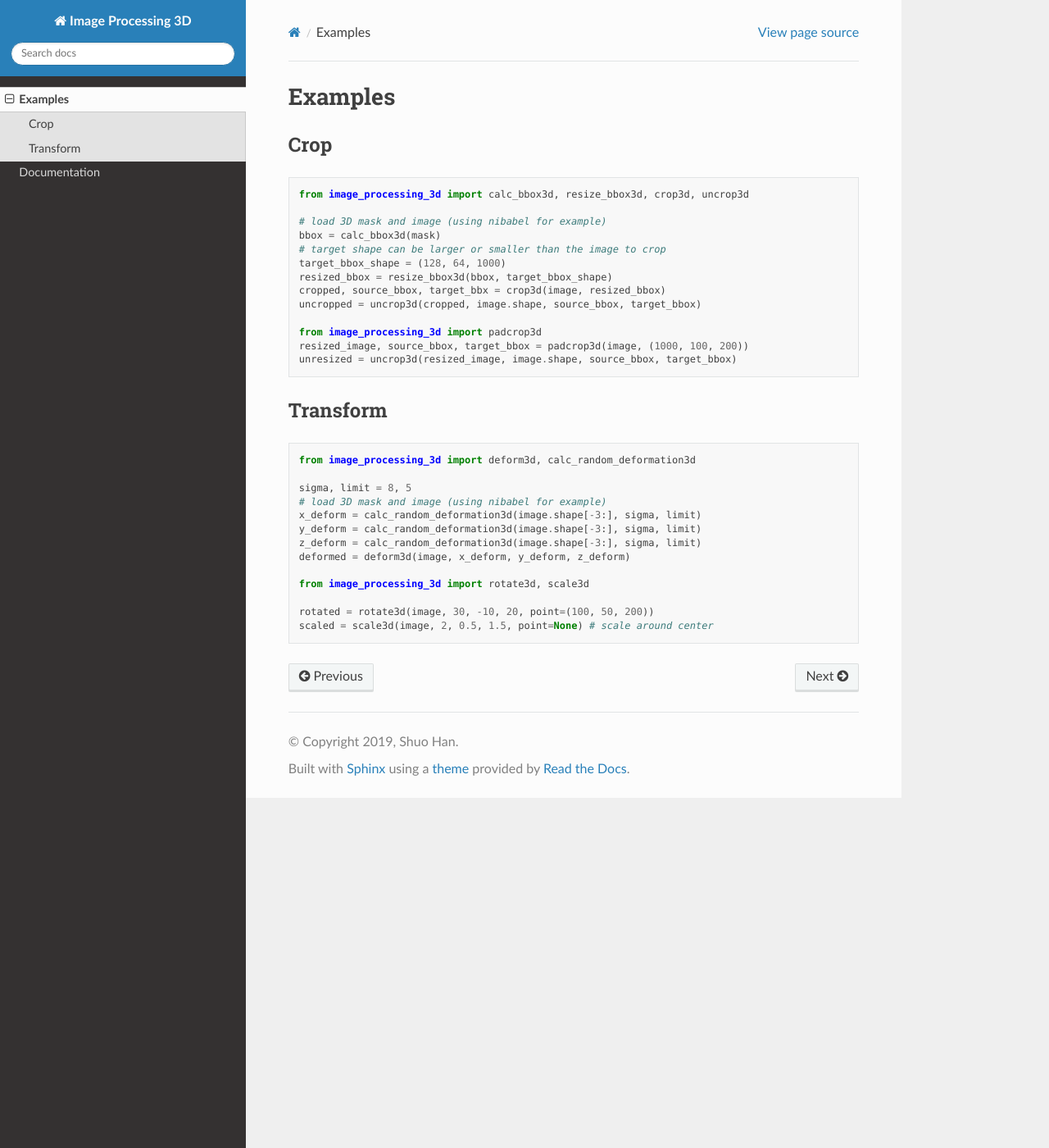
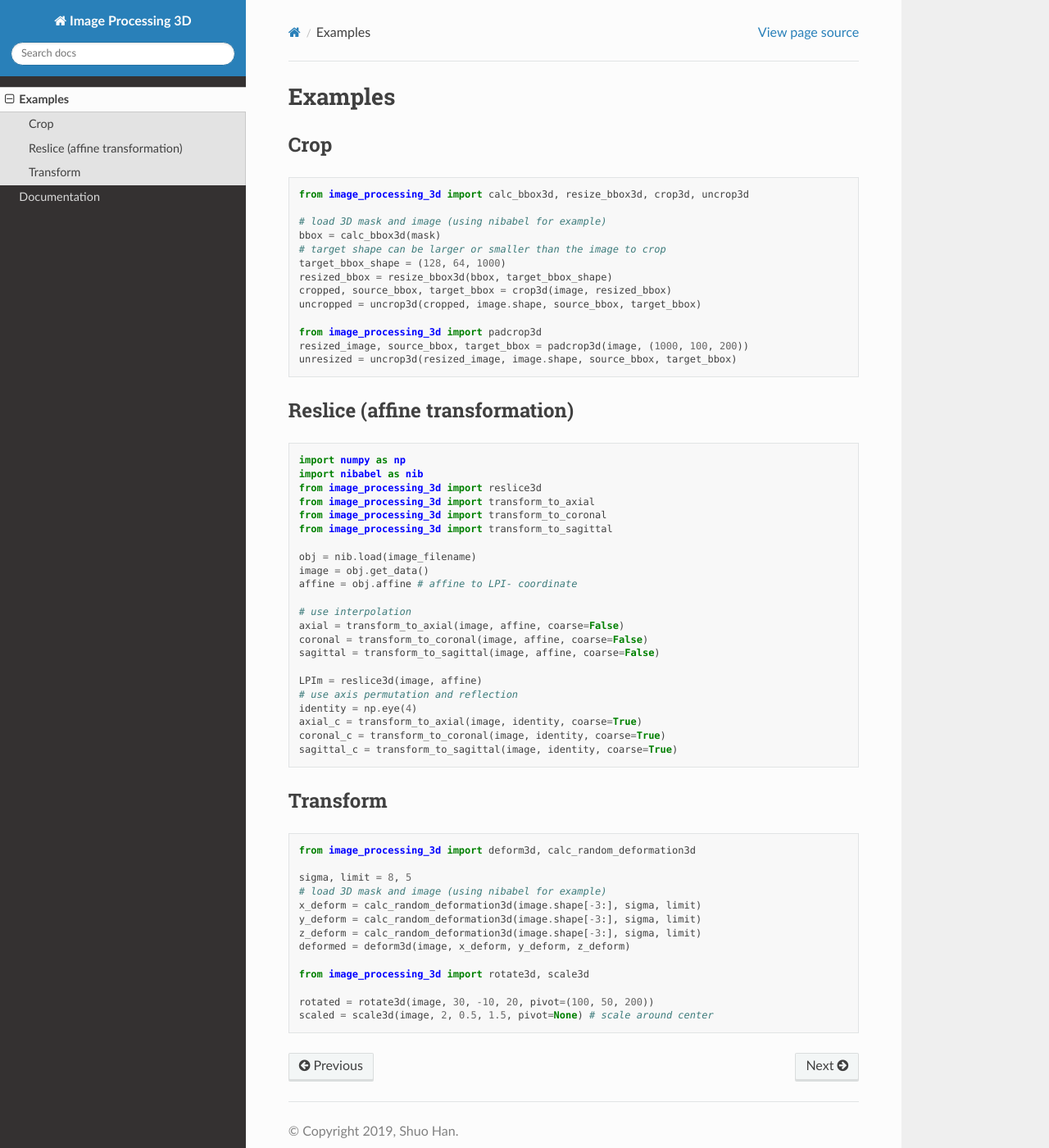
Before and after one commit to shuohan/improc3d, a Sphinx documentation site: the page built from docs/source/examples.rst, in a window 1280 px wide and 1400 px high. Shown: the whole window at 82% size. Built offline with Sphinx 7.4.7 and the Read the Docs theme 2.0.0, drawn with Linux system fonts in a browser that asks for light colours; the version number could not be read and is left out.

Commit message:
Add reslice example into docs and correct examples

```diff
--- a/docs/source/examples.rst
+++ b/docs/source/examples.rst
@@ -12,12 +12,40 @@ Crop
     # target shape can be larger or smaller than the image to crop
     target_bbox_shape = (128, 64, 1000)
     resized_bbox = resize_bbox3d(bbox, target_bbox_shape)
-    cropped, source_bbox, target_bbx = crop3d(image, resized_bbox)
+    cropped, source_bbox, target_bbox = crop3d(image, resized_bbox)
     uncropped = uncrop3d(cropped, image.shape, source_bbox, target_bbox)
 
     from image_processing_3d import padcrop3d
     resized_image, source_bbox, target_bbox = padcrop3d(image, (1000, 100, 200))
     unresized = uncrop3d(resized_image, image.shape, source_bbox, target_bbox)
+
+
+Reslice (affine transformation)
+-------------------------------
+.. code-block:: python
+
+    import numpy as np
+    import nibabel as nib
+    from image_processing_3d import reslice3d
+    from image_processing_3d import transform_to_axial
+    from image_processing_3d import transform_to_coronal
+    from image_processing_3d import transform_to_sagittal
+
+    obj = nib.load(image_filename)
+    image = obj.get_data()
+    affine = obj.affine # affine to LPI- coordinate
+
+    # use interpolation
+    axial = transform_to_axial(image, affine, coarse=False)
+    coronal = transform_to_coronal(image, affine, coarse=False)
+    sagittal = transform_to_sagittal(image, affine, coarse=False)
+
+    LPIm = reslice3d(image, affine)
+    # use axis permutation and reflection
+    identity = np.eye(4)
+    axial_c = transform_to_axial(image, identity, coarse=True)
+    coronal_c = transform_to_coronal(image, identity, coarse=True)
+    sagittal_c = transform_to_sagittal(image, identity, coarse=True)
 
 
 Transform
@@ -35,5 +63,5 @@ Transform
 
     from image_processing_3d import rotate3d, scale3d
 
-    rotated = rotate3d(image, 30, -10, 20, point=(100, 50, 200))
-    scaled = scale3d(image, 2, 0.5, 1.5, point=None) # scale around center
+    rotated = rotate3d(image, 30, -10, 20, pivot=(100, 50, 200))
+    scaled = scale3d(image, 2, 0.5, 1.5, pivot=None) # scale around center
```
